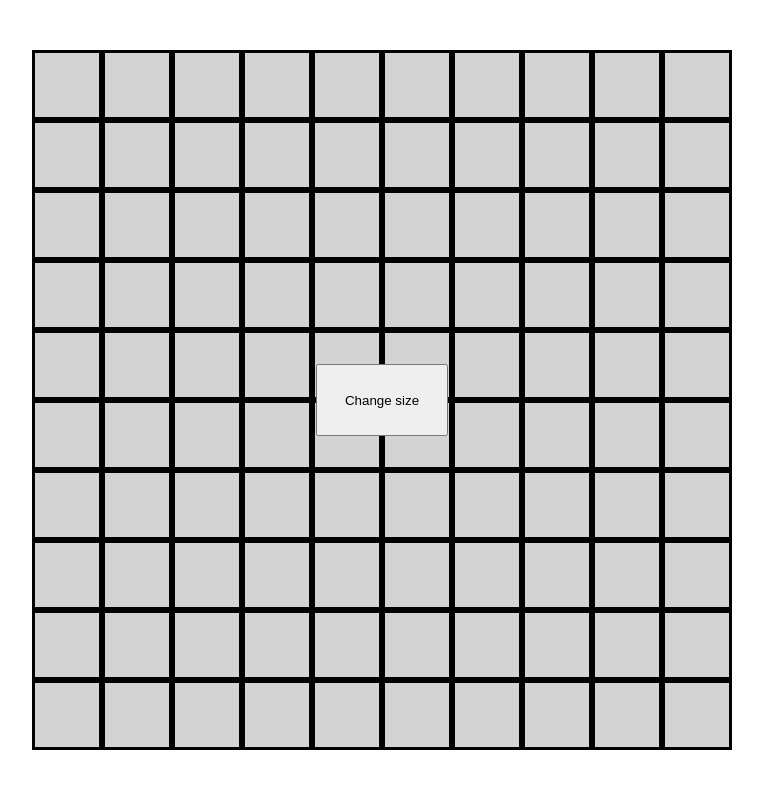
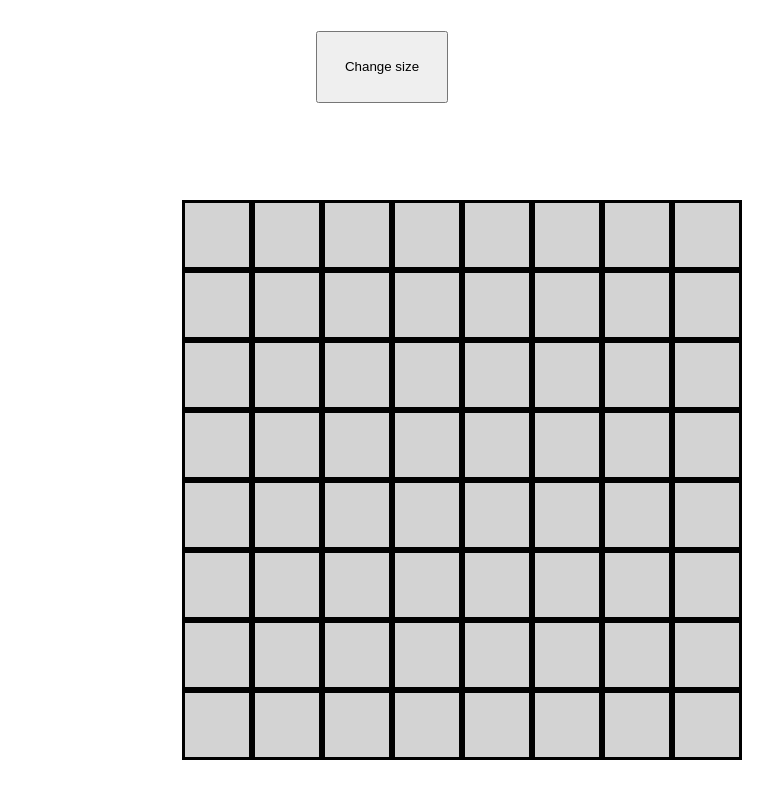
Before and after one commit to antiblockchain/etchasketch-odin, a plain HTML site: page index.html in a window 1280 px wide. Shown: the whole page, without its empty margins (258-1031 px from the left). Drawn offline with Linux system fonts and the light colour scheme.

Commit message:
Added button

```diff
--- a/index.html
+++ b/index.html
@@ -15,7 +15,7 @@
     </div>
     <script>
 
-drawWindow(10);
+drawWindow(8);
     </script>
 </body>
 </html>
--- a/style.css
+++ b/style.css
@@ -10,20 +10,22 @@ body {
     display: flex;
     align-items: center;
     justify-content: center;
+    position: relative;
 
 
 
 }
 .container {
     display: flex;
-    position: absolute;
-    align-items: center;
+
+    position: relative;
+    align-items: stretch;
     justify-content: space-evenly;
     padding:0em;
-    text-align: center;
     padding: 10em;
-    max-width: 100%;
-    max-height: 100%;
+    width: 400px;
+    height: 400px;
+    flex-shrink: 5;
 
 
 
@@ -31,6 +33,9 @@ body {
 .row {
     padding: 0em;
     margin: 0em;
+    align-items: stretch;
+
+
 
 
 
@@ -39,8 +44,7 @@ body {
     background-color: lightgray;
     border: solid;
     padding: 2em;
-    max-width: 100%;
-    max-height: 100%;
+
 
 
 
@@ -52,4 +56,5 @@ button {
     display: flex;
     align-items: start;
     position: absolute;
+    margin-top: -50em;
 }
```
